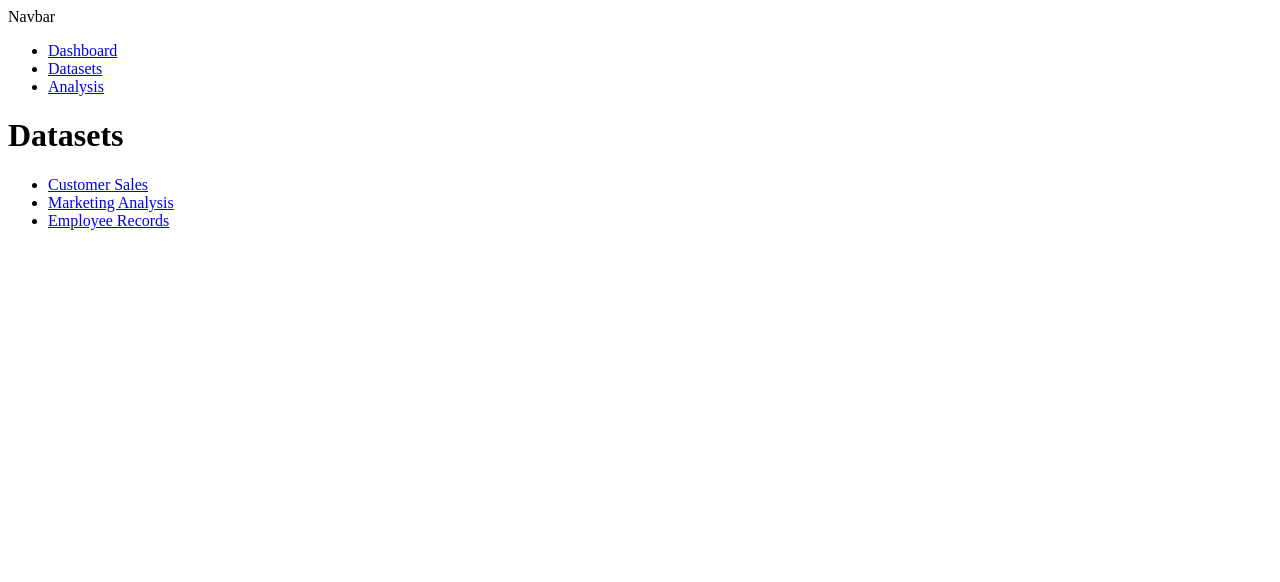
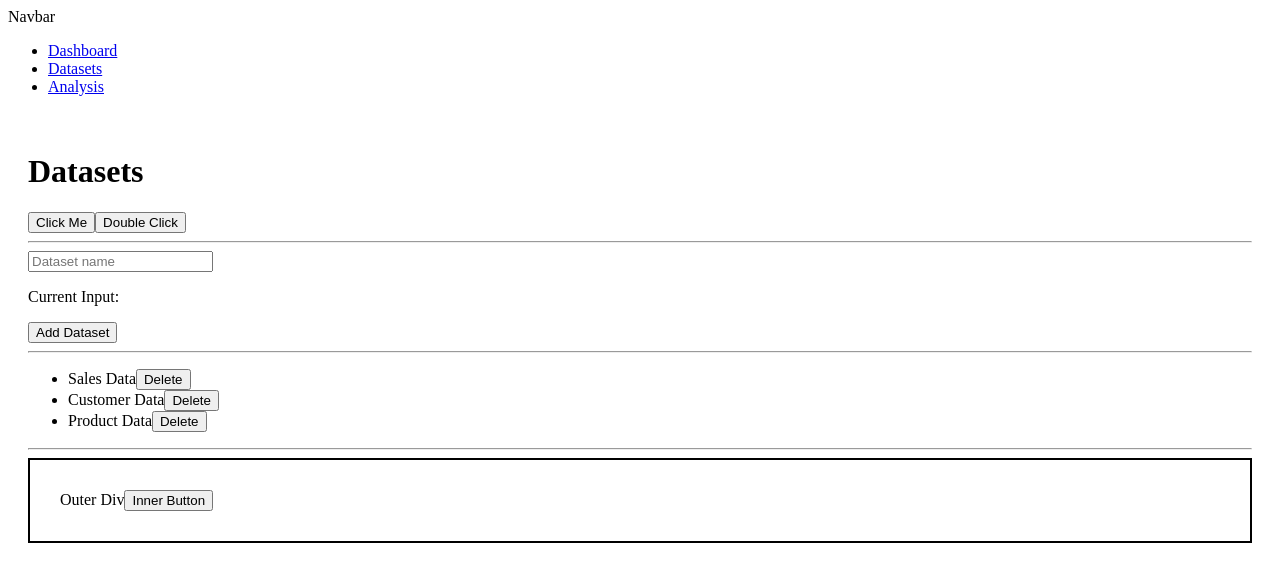
Before and after one commit to Sid7808/OPENLENS, a React (Vite) app in the folder frontend/: page /datasets in a window 1280 px wide. Shown: the top 582 px of the page. Built offline with nearby package versions, Linux system fonts and the light colour scheme.

Commit message:
react events

```diff
--- a/frontend/src/pages/Dataset.tsx
+++ b/frontend/src/pages/Dataset.tsx
@@ -1,25 +1,138 @@
-// Imports the navigation component that changes the URL
-//  without a full page reload.
-import {Link} from "react-router-dom";
-function Dataset() {
-    const datasets = [
-        {id: "1", name: "Customer Sales"},
-        {id: "2", name: "Marketing Analysis"},
-        {id: "3", name: "Employee Records"},
-    ];
+import { useState } from "react";
+
+interface Dataset {
+  id: number;
+  name: string;
+}
+
+export default function DatasetsPage() {
+  const [datasets, setDatasets] = useState<Dataset[]>([
+    { id: 1, name: "Sales Data" },
+    { id: 2, name: "Customer Data" },
+    { id: 3, name: "Product Data" },
+  ]);
+
+  const [inputValue, setInputValue] = useState("");
+
+  function handleClick() {
+    alert("Button Clicked!");
+  }
+
+  function handleDelete(id: number) {
+    setDatasets((prev) => prev.filter((dataset) => dataset.id !== id));
+  }
+
+  function handleInputChange(event: React.ChangeEvent<HTMLInputElement>) {
+    setInputValue(event.target.value);
+  }
+
+  function handleSubmit(event: React.FormEvent<HTMLFormElement>) {
+    event.preventDefault();
+
+    if (!inputValue.trim()) return;
+
+    const newDataset: Dataset = {
+      id: Date.now(),
+      name: inputValue,
+    };
+
+    setDatasets((prev) => [...prev, newDataset]);
+    setInputValue("");
+  }
+
+  function handleOuterClick() {
+    alert("Outer Div Clicked");
+  }
+
+  function handleInnerClick(event: React.MouseEvent<HTMLButtonElement>) {
+    event.stopPropagation();
+    alert("Inner Button Clicked");
+  }
+
+  function handleFocus() {
+    console.log("Input Focused");
+  }
+
+  function handleBlur() {
+    console.log("Input Lost Focus");
+  }
+
+  function handleKeyDown(event: React.KeyboardEvent<HTMLInputElement>) {
+    console.log("Key Down:", event.key);
+  }
+
+  function handleKeyUp(event: React.KeyboardEvent<HTMLInputElement>) {
+    console.log("Key Up:", event.key);
+  }
+
   return (
-        <div>
+    <div style={{ padding: "20px" }}>
       <h1>Datasets</h1>
+
+      <button onClick={handleClick}>
+        Click Me
+      </button>
+
+      <button
+        onDoubleClick={() => alert("Double Clicked")}
+      >
+        Double Click
+      </button>
+
+      <hr />
+
+      <input
+        type="text"
+        value={inputValue}
+        onChange={handleInputChange}
+        onFocus={handleFocus}
+        onBlur={handleBlur}
+        onKeyDown={handleKeyDown}
+        onKeyUp={handleKeyUp}
+        placeholder="Dataset name"
+      />
+
+      <p>Current Input: {inputValue}</p>
+
+      <form onSubmit={handleSubmit}>
+        <button type="submit">
+          Add Dataset
+        </button>
+      </form>
+
+      <hr />
+
       <ul>
         {datasets.map((dataset) => (
           <li key={dataset.id}>
-                        <Link to={`/datasets/${dataset.id}`}>
             {dataset.name}
-                        </Link>
+
+            <button
+              onClick={() => handleDelete(dataset.id)}
+            >
+              Delete
+            </button>
           </li>
         ))}
       </ul>
+
+      <hr />
+
+      <div
+        onClick={handleOuterClick}
+        style={{
+          border: "2px solid black",
+          padding: "30px",
+        }}
+      >
+        Outer Div
+
+        <button
+          onClick={handleInnerClick}
+        >
+          Inner Button
+        </button>
+      </div>
     </div>
   );
 }
-export default Dataset;
--- a/frontend/src/pages/DatasetsDetails.tsx
+++ b/frontend/src/pages/DatasetsDetails.tsx
@@ -16,11 +16,12 @@ function DatasetsDetails() {
     });
     const [loading] = useState(false);
     const [error] = useState("");
-    function handleArchive() {
+    function handleToggleStatus() {
         setDataset((previousDataset) => {
             return {
                 ...previousDataset,
-                status: "Archived",
+                status: previousDataset.status === "Active"
+                ? "Archived" : "Active",
             };
         });
     }
@@ -32,7 +33,11 @@ function DatasetsDetails() {
             <p>ID: {dataset.id}</p>
             <p>Name: {dataset.name}</p>
             <p>Status: {dataset.status}</p>
-            <button onClick={handleArchive}>Archive</button>
+            <button onClick={handleToggleStatus}>
+                {dataset.status ==="Active"
+                ?"Archive Dataset":
+                "Activate Dataset"}
+            </button>
         </div>
     );
 }
```
Lines whose indentation alone changed are shown as unchanged.
